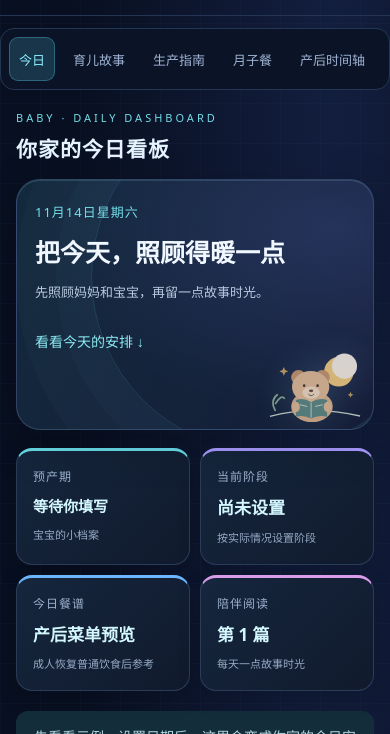
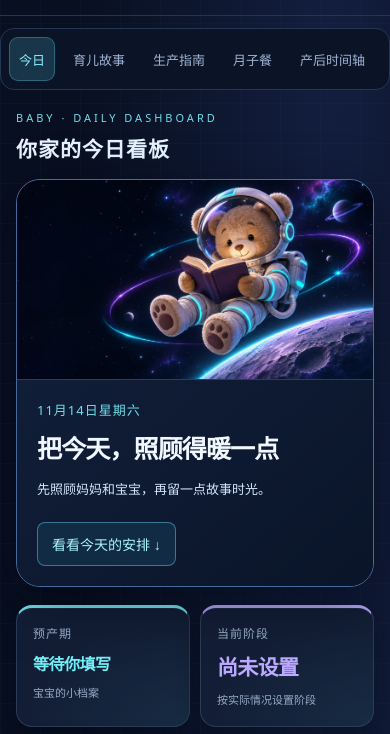
Before and after one commit to wmamba0824/baby-reading-meals, a website: page index.html in a window 390 px wide. Shown: the part 57-791 px from the top of the page. Drawn offline with Linux system fonts and the light colour scheme.

Commit message:
Give the Today dashboard an orbital hero and brighter metrics

```diff
--- a/dashboard.css
+++ b/dashboard.css
@@ -31,3 +31,102 @@ body:has(#home:not([hidden])) .section-nav{background:#0b1427;border:1px solid #
 .today-home .today-safety{background:#2b2633;border-color:#655169}.today-home .today-safety strong,.today-home .today-safety a{color:#f3c8a6}.today-home .today-safety p,.today-home .today-safety span{color:#ceb9c1}.today-home footer{color:#91a4c0}
 @media(max-width:900px){.dashboard-actions{grid-template-columns:repeat(2,minmax(0,1fr))}}
 }
+
+.dashboard-hero-art{display:none}
+
+@media screen {
+  .today-home .today-hero {
+    isolation:isolate;
+    min-height:340px;
+    padding:36px 40px;
+    background:#060e21;
+    border-color:#496a9d;
+    box-shadow:0 16px 52px #01051280, inset 0 1px #b3ecff40;
+  }
+  .dashboard-hero-art {
+    display:block;
+    position:absolute;
+    inset:0 0 0 auto;
+    z-index:-2;
+    width:76%;
+    height:100%;
+    object-fit:cover;
+    object-position:center 48%;
+  }
+  .today-home .today-hero::after {
+    inset:0;
+    width:auto;
+    height:auto;
+    z-index:-1;
+    border:0;
+    border-radius:0;
+    box-shadow:none;
+    background:linear-gradient(90deg,#060e21 16%,#060e21ed 30%,#060e2144 59%,transparent 78%);
+  }
+  .today-home .dashboard-hero-copy{max-width:51%;min-width:0}
+  .today-home .today-hero h1 {
+    max-width:none;
+    margin:10px 0 14px;
+    font-size:clamp(30px,4.4vw,54px);
+    line-height:1.22;
+    letter-spacing:-.035em;
+    text-wrap:balance;
+  }
+  .today-home .today-hero #today-subtitle{color:#d4e5fb;max-width:440px}
+  .today-home .today-hero-link {
+    margin-top:10px;
+    padding:0 14px;
+    color:#a9f7ff;
+    background:#102b43;
+    border:1px solid #67d3ed77;
+    border-radius:8px;
+  }
+  .today-home .today-hero-link:hover{background:#1e4560;border-color:#9aefff}
+  .dashboard-profile>div {
+    --card-accent:#74eff8;
+    background:radial-gradient(ellipse at 100% 100%,#28647730,transparent 66%),#131e36;
+    box-shadow:inset 0 1px #a4ddff12,0 8px 22px #03081470;
+  }
+  .dashboard-profile>div:nth-child(2){--card-accent:#bbaaff}
+  .dashboard-profile>div:nth-child(3){--card-accent:#8ecbff}
+  .dashboard-profile>div:nth-child(4){--card-accent:#eeb5fc}
+  .dashboard-profile>div:nth-child(n){border-top-color:var(--card-accent)}
+  .dashboard-profile dd{color:var(--card-accent);font-size:27px;letter-spacing:-.03em}
+  .dashboard-profile>div:first-child dd{font-size:clamp(16px,1.7vw,24px)}
+  .dashboard-actions a {
+    background:linear-gradient(125deg,#193049,#131e34);
+    box-shadow:inset 0 1px #a4ddff13;
+    color:#a9eff8;
+  }
+  .dashboard-actions a:hover{background:#23455d;box-shadow:0 0 20px #6bcfff22}
+  .today-home .today-care-section,.today-home .today-meal-card{border-top-color:#628bc5}
+  .today-home .today-story-card{border-top-color:#a48ce5}
+}
+
+@media screen and (max-width:700px) {
+  .today-home .today-hero {
+    display:flex;
+    flex-direction:column-reverse;
+    align-items:stretch;
+    gap:0;
+    min-height:0;
+    padding:0;
+  }
+  .dashboard-hero-art {
+    position:relative;
+    width:100%;
+    height:clamp(154px,51vw,275px);
+    object-position:72% 46%;
+    z-index:0;
+  }
+  .today-home .today-hero::after{display:none}
+  .today-home .dashboard-hero-copy {
+    max-width:none;
+    padding:18px 20px 20px;
+    border-top:1px solid #283c65;
+    background:linear-gradient(140deg,#111e38,#0a1529);
+  }
+  .today-home .today-hero h1{font-size:clamp(25px,6vw,34px);text-wrap:wrap}
+  .dashboard-profile dd{font-size:21px}
+  .dashboard-actions a{min-height:64px;flex-direction:row;align-items:center;gap:8px}
+}
--- a/index.html
+++ b/index.html
@@ -10,7 +10,7 @@
   <script defer src="today-model.js?v=20261024-today-1"></script><script defer src="today-ui.js?v=20261108-dashboard-1"></script>
   <link rel="stylesheet" href="today.css?v=20261108-dashboard-1">
   <link rel="stylesheet" href="gas.css?v=20261104-gas-1">
-  <link rel="stylesheet" href="dashboard.css?v=20261109-future-1">
+  <link rel="stylesheet" href="dashboard.css?v=20261114-orbit-1">
 </head>
 <body>
   <header class="header"><a class="brand" href="#today" aria-label="Baby 首页"><span class="brand-icon" aria-hidden="true">✦</span> Baby</a><span class="header-note">陪伴宝宝，照顾自己</span></header>
@@ -19,10 +19,11 @@
   <main id="home" class="library today-home">
     <div class="dashboard-heading"><div><p class="eyebrow">BABY · DAILY DASHBOARD</p><h2>你家的今日看板</h2></div><span>陪伴宝宝，也照顾自己</span></div>
     <section class="today-hero" aria-labelledby="today-heading">
-      <div><p id="today-date" class="eyebrow"></p><h1 id="today-heading">把今天，照顾得暖一点</h1><p id="today-subtitle">先照顾妈妈和宝宝，再留一点故事时光。</p><a href="#today-content" class="today-hero-link">看看今天的安排 ↓</a></div>
-      <svg class="today-art" viewBox="0 0 240 180" role="img" aria-label="小熊抱着故事书，坐在月亮旁"><circle cx="175" cy="48" r="34" fill="#f5ce80"/><circle cx="188" cy="35" r="29" fill="#f9f1e5"/><path d="M16 151Q110 125 224 150" fill="none" stroke="#cadbd0" stroke-width="3"/><path d="M28 137q-12-23 5-36m-4 20q14-21 20-12" fill="none" stroke="#8cae96" stroke-width="4" stroke-linecap="round"/><ellipse cx="113" cy="128" rx="48" ry="36" fill="#dcb48e"/><circle cx="82" cy="61" r="17" fill="#c99972"/><circle cx="137" cy="61" r="17" fill="#c99972"/><ellipse cx="110" cy="83" rx="43" ry="37" fill="#e5bf9a"/><ellipse cx="111" cy="96" rx="20" ry="14" fill="#f5dfc6"/><circle cx="95" cy="80" r="3" fill="#4a382f"/><circle cx="126" cy="80" r="3" fill="#4a382f"/><ellipse cx="111" cy="92" rx="5" ry="3" fill="#6e5141"/><path d="M105 100q6 7 12 0" fill="none" stroke="#6e5141" stroke-width="2" stroke-linecap="round"/><path d="M76 113q18-6 35 5q17-11 37-5v39q-20-5-37 4q-17-9-35-4z" fill="#608b87"/><path d="M111 119v35m-26-30 17 4m18 0 18-4" stroke="#d9e8db" stroke-width="2" fill="none"/><ellipse cx="76" cy="129" rx="9" ry="12" fill="#e5bf9a"/><ellipse cx="149" cy="129" rx="9" ry="12" fill="#e5bf9a"/><path d="m45 44 3-7 3 7 7 3-7 3-3 7-3-7-7-3zm155 55 2-5 2 5 5 2-5 2-2 5-2-5-5-2z" fill="#c8a467"/></svg>
+      <div class="dashboard-hero-copy"><p id="today-date" class="eyebrow"></p><h1 id="today-heading">把今天，照顾得暖一点</h1><p id="today-subtitle">先照顾妈妈和宝宝，再留一点故事时光。</p><a href="#today-content" class="today-hero-link">看看今天的安排 ↓</a></div>
+      <img class="dashboard-hero-art" src="baby-orbit.webp" width="1672" height="941" alt="" decoding="async">
     </section>
     <dl id="today-profile" class="dashboard-profile" aria-label="宝宝与今日安排概览"></dl>
+    <nav class="dashboard-actions" aria-label="今日快捷入口"><a href="#postpartum">🗓️ <span>产后时间轴<small>核对妈妈与宝宝的安排</small></span><b aria-hidden="true">↗</b></a><a id="dashboard-meal-link" href="#meals/day/1">🥣 <span>今日详细餐谱<small>食材份量与做法</small></span><b aria-hidden="true">↗</b></a><a href="#postpartum/skin/mother">✧ <span>瘢痕与妊娠纹<small>妈妈的皮肤护理指南</small></span><b aria-hidden="true">↗</b></a><a href="#postpartum/gas/baby">🌿 <span>排气与安抚<small>温和照护和就医提示</small></span><b aria-hidden="true">↗</b></a></nav>
     <p id="today-demo" class="today-demo">先看看示例。设置日期后，这里会变成你家的今日安排；四个原有板块仍可随时查看。</p>
     <details id="home-settings" class="today-settings"><summary id="home-settings-summary"><span id="home-settings-label">设置你家的今天</span><span class="today-settings-note">只保存在当前浏览器</span></summary>
       <form id="home-form">
@@ -39,7 +40,6 @@
       </form>
     </details>
     <p id="home-status" class="today-status" role="status" aria-live="polite"></p>
-    <nav class="dashboard-actions" aria-label="今日快捷入口"><a href="#postpartum">🗓️ <span>产后时间轴<small>核对妈妈与宝宝的安排</small></span><b aria-hidden="true">↗</b></a><a id="dashboard-meal-link" href="#meals/day/1">🥣 <span>今日详细餐谱<small>食材份量与做法</small></span><b aria-hidden="true">↗</b></a><a href="#postpartum/skin/mother">✧ <span>瘢痕与妊娠纹<small>妈妈的皮肤护理指南</small></span><b aria-hidden="true">↗</b></a><a href="#postpartum/gas/baby">🌿 <span>排气与安抚<small>温和照护和就医提示</small></span><b aria-hidden="true">↗</b></a></nav>
     <div id="today-content">
       <section class="today-card today-care-section" aria-labelledby="today-care-heading"><div class="today-section-heading"><span aria-hidden="true">🗓️</span><h2 id="today-care-heading">今天留意什么</h2></div><div id="today-care"></div></section>
       <section class="today-card today-meal-card" aria-labelledby="today-meal-heading"><div class="today-section-heading"><span aria-hidden="true">🥣</span><h2 id="today-meal-heading">今天吃什么</h2></div><div id="today-meals"></div></section>
```
Also changed, not shown: baby-orbit.webp (added).
